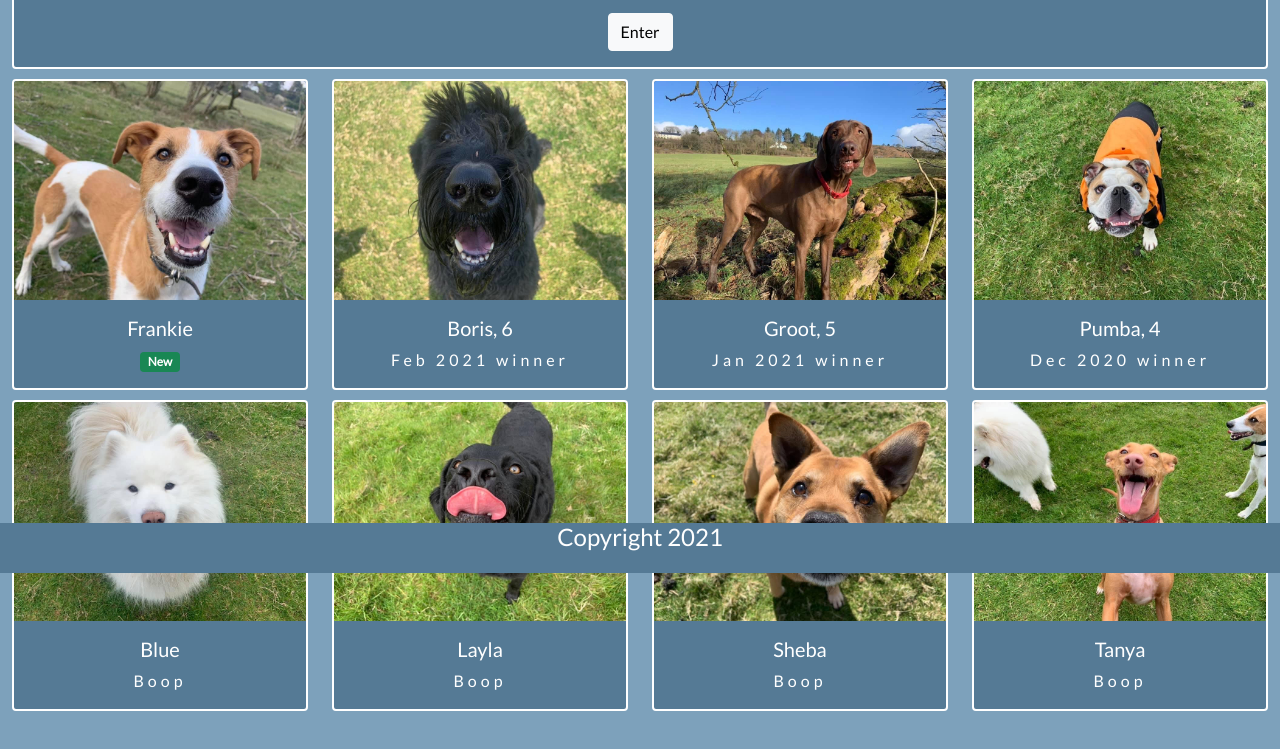
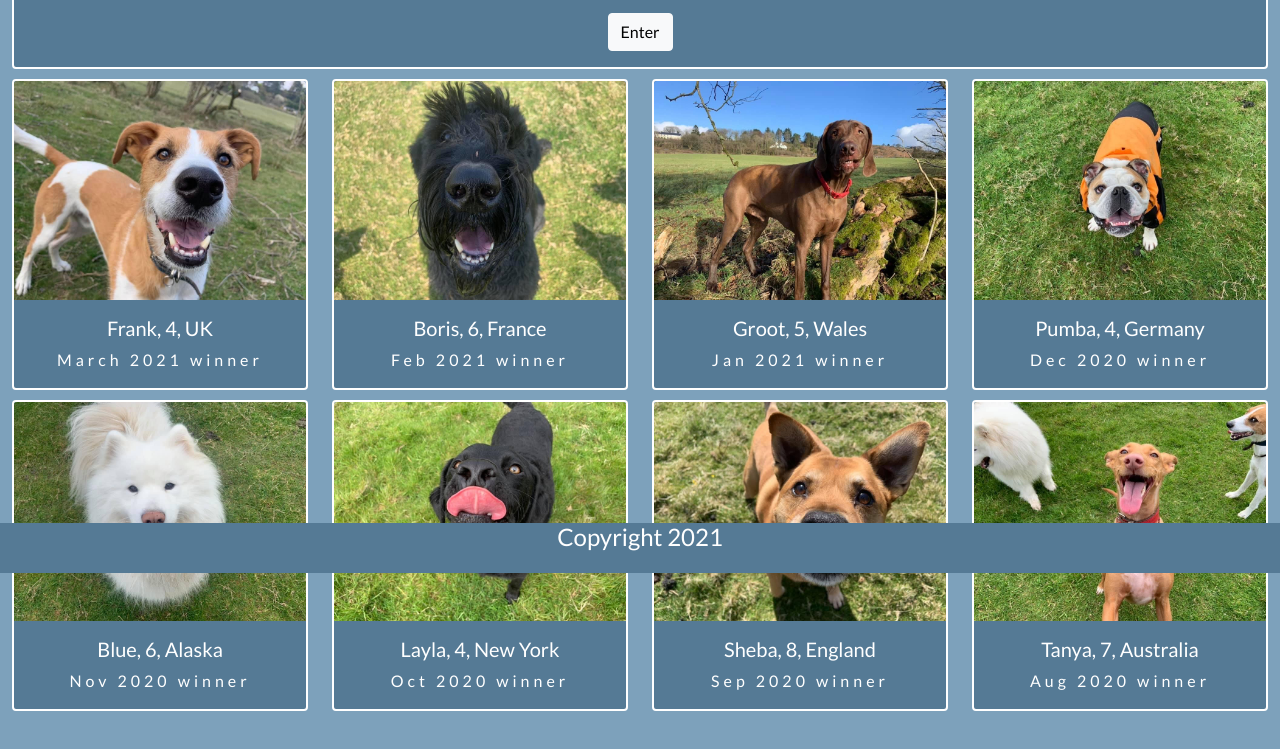
Before and after one commit to sclarkstone/milestoneProject1, a plain HTML site: page gallery.html in a window 1280 px wide. Shown: the part 227-976 px from the top of the page. Drawn offline with nearby package versions, Linux system fonts and the light colour scheme.

```diff
--- a/assets/css/styles.css
+++ b/assets/css/styles.css
@@ -84,7 +84,7 @@
 
 #welcome {
     text-align: center;
-    background-color: rgb(125, 161, 187, .7);
+    background-color: rgb(125, 161, 187, .8);
 }
 
 #left-about {
--- a/gallery.html
+++ b/gallery.html
@@ -58,19 +58,20 @@
 
         </div>
         <div class="row">
-            <div class="col-sm-3" id="card">
-                <div class="card">
-                    <img class="card-img-top" src="/assets/images/frankie.jpg" alt="Photo of Frankie">
-                     <div class="card-body">
-                    <h5 class="card-title">Frankie</h5><span class="badge bg-success">New</span>
-                  </div>
-                </div>
+          <div class="col-sm-3" id="card">
+            <div class="card">
+                <img class="card-img-top" src="/assets/images/frankie.jpg" alt="Photo of Frank">
+              <div class="card-body">
+                <h5 class="card-title">Frank, 4, UK</h5>
+                <p class="card-text">March 2021 winner</p>
               </div>
+            </div>
+          </div>
               <div class="col-sm-3" id="card">
                 <div class="card">
                     <img class="card-img-top" src="/assets/images/boris.jpg" alt="Photo of Boris">
                   <div class="card-body">
-                    <h5 class="card-title">Boris, 6</h5>
+                    <h5 class="card-title">Boris, 6, France</h5>
                     <p class="card-text">Feb 2021 winner</p>
                   </div>
                 </div>
@@ -79,7 +80,7 @@
                 <div class="card">
                     <img class="card-img-top" src="/assets/images/groot2.jpg" alt="Photo of Groot">
                   <div class="card-body">
-                    <h5 class="card-title">Groot, 5</h5>
+                    <h5 class="card-title">Groot, 5, Wales</h5>
                     <p class="card-text">Jan 2021 winner</p>
                   </div>
                 </div>
@@ -88,7 +89,7 @@
                 <div class="card">
                     <img class="card-img-top" src="/assets/images/pumba.jpg" alt="Photo of Pumba">
                   <div class="card-body">
-                    <h5 class="card-title">Pumba, 4</h5>
+                    <h5 class="card-title">Pumba, 4, Germany</h5>
                     <p class="card-text">Dec 2020 winner</p>
                   </div>
                 </div>
@@ -100,8 +101,8 @@
                 <div class="card">
                     <img class="card-img-top" src="/assets/images/blue.jpg" alt="Photo of Blue">
                   <div class="card-body">
-                    <h5 class="card-title">Blue</h5>
-                    <p class="card-text">Boop</p>
+                    <h5 class="card-title">Blue, 6, Alaska</h5>
+                    <p class="card-text">Nov 2020 winner</p>
                   </div>
                 </div>
               </div>
@@ -109,8 +110,8 @@
                 <div class="card">
                     <img class="card-img-top" src="/assets/images/layla.jpg" alt="Photo of layla">
                   <div class="card-body">
-                    <h5 class="card-title">Layla</h5>
-                    <p class="card-text">Boop</p>
+                    <h5 class="card-title">Layla, 4, New York</h5>
+                    <p class="card-text">Oct 2020 winner</p>
                   </div>
                 </div>
               </div>
@@ -118,8 +119,8 @@
                 <div class="card">
                     <img class="card-img-top" src="/assets/images/sheba.jpg" alt="Photo of Sheba">
                   <div class="card-body">
-                    <h5 class="card-title">Sheba</h5>
-                    <p class="card-text">Boop</p>
+                    <h5 class="card-title">Sheba, 8, England</h5>
+                    <p class="card-text">Sep 2020 winner</p>
                   </div>
                 </div>
               </div>
@@ -127,8 +128,8 @@
                 <div class="card">
                     <img class="card-img-top" src="/assets/images/tanya.jpg" alt="Photo of Tanya">
                   <div class="card-body">
-                    <h5 class="card-title">Tanya</h5>
-                    <p class="card-text">Boop</p>
+                    <h5 class="card-title">Tanya, 7, Australia</h5>
+                    <p class="card-text">Aug 2020 winner</p>
                   </div>
                 </div>
               </div>
```
Also changed, not shown: 1 other file.
